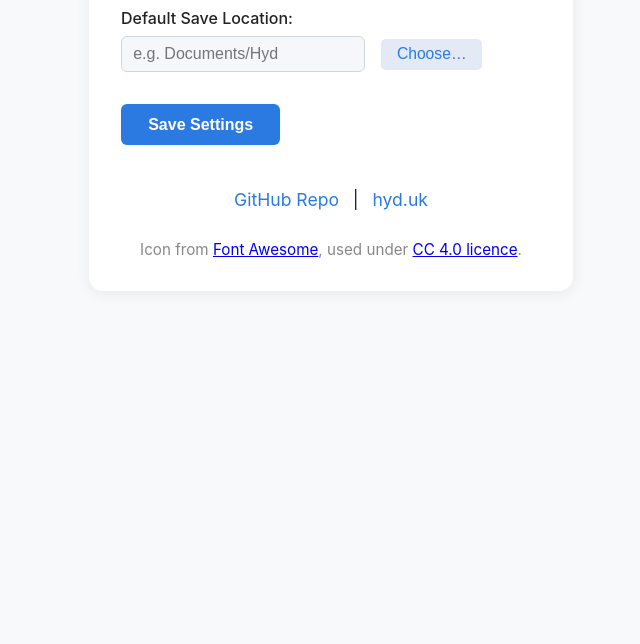
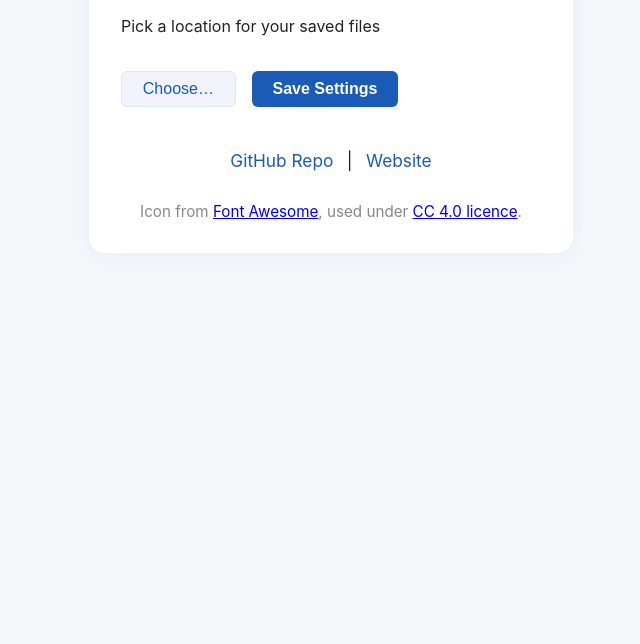
Before and after one commit to thechelsuk/ext-chrome-hiyd, a browser extension: page settings.html in a window 1280 px wide. Shown: the part 156-800 px from the top of the page, without its empty margins (309-949 px from the left). Drawn offline with Linux system fonts and the light colour scheme.

Commit message:
fix
Signed-off-by: mat-0 <Github@thechels.uk>

```diff
--- a/settings.html
+++ b/settings.html
@@ -10,109 +10,103 @@
                 font-family: 'Inter', 'Segoe UI', Arial, sans-serif;
                 margin: 0;
                 padding: 0;
-                background: #f7f9fb;
+                background: #f5f7fa;
                 color: #222;
             }
 
             .container {
                 max-width: 420px;
-                margin: 40px auto;
+                min-width: 320px;
+                margin: 48px auto;
                 background: #fff;
-                border-radius: 14px;
-                box-shadow: 0 2px 16px rgba(0, 0, 0, 0.07);
+                border-radius: 16px;
+                box-shadow: 0 4px 24px rgba(42, 122, 226, 0.07);
                 padding: 2.5em 2em 2em 2em;
             }
 
             h1 {
-                font-size: 2em;
-                margin-bottom: 0.5em;
-                color: #2a7ae2;
-                letter-spacing: 1px;
+                font-size: 1.7em;
+                margin-bottom: 1.2em;
+                color: #1a5bb8;
+                font-weight: 700;
+                letter-spacing: 0.5px;
             }
 
             form {
                 margin-top: 1.5em;
+                display: flex;
+                flex-direction: column;
+                gap: 1.7em;
+            }
+
+            .form-group {
+                display: flex;
+                flex-direction: column;
+                gap: 0.7em;
             }
 
             label {
-                display: block;
-                margin-top: 1.5em;
-                font-weight: 500;
+                font-weight: 600;
+                margin-bottom: 0.1em;
+                color: #222;
+                font-size: 1.05em;
+                letter-spacing: 0.1px;
             }
 
-            .input-row {
+            .button-row {
                 display: flex;
-                align-items: center;
-                gap: 0.5em;
-                margin-top: 0.5em;
+                gap: 1em;
+                margin-top: 0.7em;
             }
 
-            input[type="text"] {
-                width: 220px;
-                padding: 0.5em 0.7em;
-                border: 1px solid #cfd8dc;
+            .picker-btn,
+            button[type="submit"] {
+                background: #f0f4fa;
+                color: #1a5bb8;
+                border: 1px solid #dbe6f6;
                 border-radius: 6px;
+                padding: 0.5em 1.3em;
                 font-size: 1em;
-                background: #f5f7fa;
-                transition: border 0.2s;
+                font-weight: 500;
+                cursor: pointer;
+                transition: background 0.2s, border 0.2s;
             }
 
-            input[type="text"]:focus {
-                border: 1.5px solid #2a7ae2;
-                outline: none;
-                background: #fff;
+            .picker-btn:hover,
+            button[type="submit"]:hover {
+                background: #e3eaf6;
+                border: 1px solid #b3c6e6;
             }
 
             button[type="submit"] {
-                margin-top: 2em;
-                background: #2a7ae2;
                 color: #fff;
+                background: #1a5bb8;
                 border: none;
-                border-radius: 6px;
-                padding: 0.7em 1.7em;
-                font-size: 1em;
                 font-weight: 600;
-                cursor: pointer;
                 box-shadow: 0 1px 4px rgba(42, 122, 226, 0.08);
                 transition: background 0.2s;
             }
 
             button[type="submit"]:hover {
-                background: #1a5bb8;
+                background: #14508a;
             }
 
             .links {
                 margin-top: 2.5em;
                 text-align: center;
-                font-size: 1.1em;
+                font-size: 1.08em;
             }
 
             .links a {
-                color: #2a7ae2;
+                color: #1a5bb8;
                 text-decoration: none;
                 margin: 0 0.5em;
                 transition: color 0.2s;
             }
 
             .links a:hover {
-                color: #1a5bb8;
+                color: #14508a;
                 text-decoration: underline;
-            }
-
-            .picker-btn {
-                background: #e3eaf6;
-                color: #2a7ae2;
-                border: none;
-                border-radius: 5px;
-                padding: 0.4em 1em;
-                font-size: 0.98em;
-                margin-left: 0.5em;
-                cursor: pointer;
-                transition: background 0.2s;
-            }
-
-            .picker-btn:hover {
-                background: #d0dff6;
             }
         </style>
     </head>
@@ -120,19 +114,18 @@
     <body>
         <div class="container">
             <h1>Hyd Settings</h1>
+            <p>Pick a location for your saved files</p>
             <form id="settings-form">
-                <label>
-                    Default Save Location:
-                    <div class="input-row">
-                        <input type="text" id="saveLocation" placeholder="e.g. Documents/Hyd" readonly />
+                <div class="form-group">
+                    <div class="button-row">
                         <button type="button" class="picker-btn" id="pickLocation">Choose…</button>
+                        <button type="submit">Save Settings</button>
                     </div>
-                </label>
-                <button type="submit">Save Settings</button>
+                </div>
             </form>
             <div class="links">
                 <a href="https://github.com/Mat-0/Hyd-plugin" target="_blank">GitHub Repo</a> |
-                <a href="https://hyd.uk" target="_blank">hyd.uk</a>
+                <a href="https://thechels.uk/hyd" target="_blank">Website</a>
             </div>
             <div style="margin-top:2em; font-size:0.95em; color:#888; text-align:center;">
                 Icon from <a href="https://fontawesome.com/" target="_blank">Font Awesome</a>, used under <a
--- a/settings.js
+++ b/settings.js
@@ -14,10 +14,12 @@ document.addEventListener("DOMContentLoaded", () => {
     // Save settings
     form.addEventListener("submit", (e) => {
         e.preventDefault();
-        chrome.storage.sync.set({
-            saveLocation: saveLocation.value,
+        // No message, just save the last chosen folder (if any)
+        chrome.storage.sync.get(["saveLocation"], (data) => {
+            if (data.saveLocation) {
+                chrome.storage.sync.set({ saveLocation: data.saveLocation });
+            }
         });
-        alert("Settings saved!");
     });
 
     // Directory picker (File System Access API, Chromium only)
@@ -26,41 +28,14 @@ document.addEventListener("DOMContentLoaded", () => {
             if (window.showDirectoryPicker) {
                 try {
                     const dirHandle = await window.showDirectoryPicker();
-                    saveLocation.value = dirHandle.name;
+                    // Save the folder name directly
                     chrome.storage.sync.set({ saveLocation: dirHandle.name });
-                    // Show a confirmation message
-                    let msg = document.getElementById("locationMsg");
-                    if (!msg) {
-                        msg = document.createElement("div");
-                        msg.id = "locationMsg";
-                        msg.style.marginTop = "0.5em";
-                        msg.style.color = "#2a7ae2";
-                        saveLocation.parentElement.appendChild(msg);
-                    }
-                    msg.textContent = `Selected folder: ${dirHandle.name}`;
                 } catch (e) {
                     // User cancelled or not supported
                 }
             } else {
-                alert(
-                    "Directory picker is not supported in this browser. Please enter a path manually."
-                );
+                // Optionally show a message or fallback
             }
         });
     }
-
-    // Show confirmation if already set
-    chrome.storage.sync.get(["saveLocation"], (data) => {
-        if (data.saveLocation) {
-            let msg = document.getElementById("locationMsg");
-            if (!msg) {
-                msg = document.createElement("div");
-                msg.id = "locationMsg";
-                msg.style.marginTop = "0.5em";
-                msg.style.color = "#2a7ae2";
-                saveLocation.parentElement.appendChild(msg);
-            }
-            msg.textContent = `Selected folder: ${data.saveLocation}`;
-        }
-    });
 });
```
Also changed, not shown: .github/workflows/bump-build-test-release.yml.
